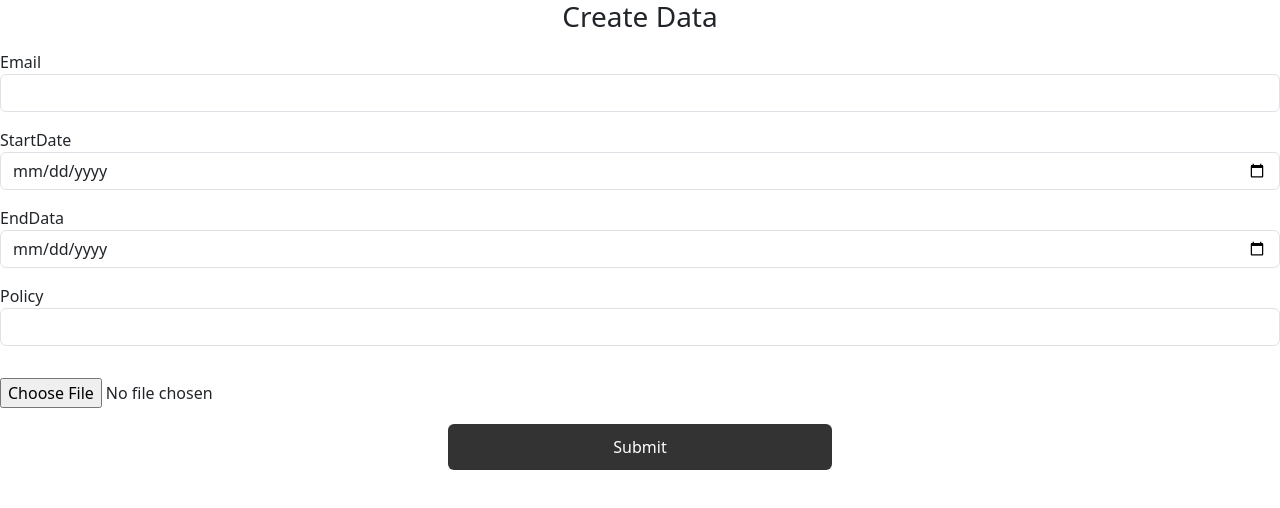
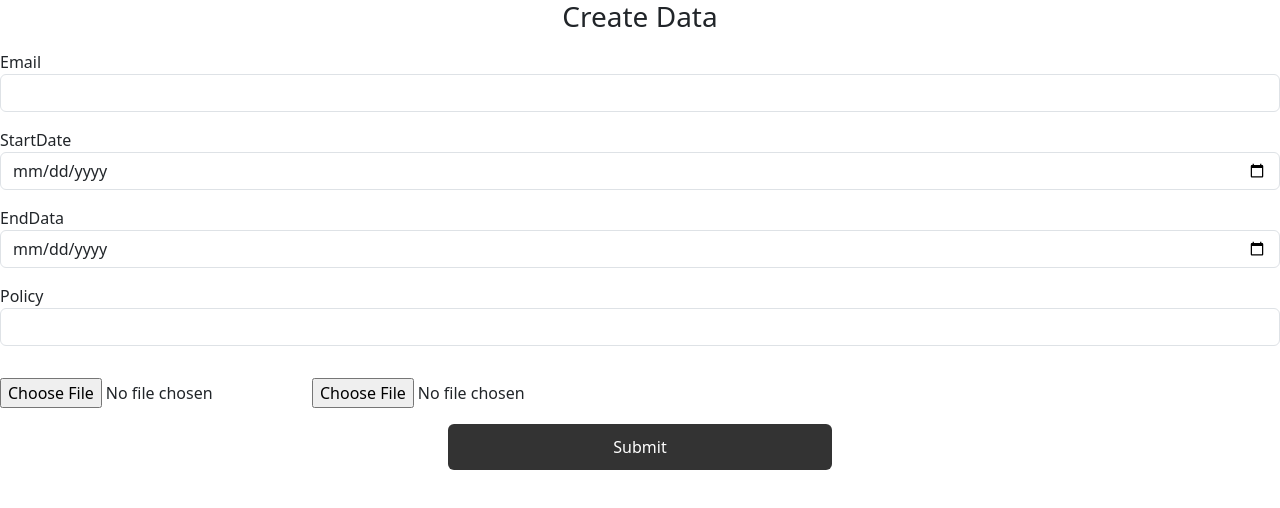
Before and after one commit to AjithaChand/Validation-project, a React (Create React App) app in the folder Insurance-app-main/: page /user in a window 1280 px wide. Shown: the top 508 px of the page. Built offline with nearby package versions, Linux system fonts and the light colour scheme.

Commit message:
Saved local changes before pulling

```diff
--- a/Insurance-app-main/src/Create.js
+++ b/Insurance-app-main/src/Create.js
@@ -58,6 +58,7 @@ const Create = () => {
         </div>
         <div className='mt-3'>
           <input type='file' onChange={handleFileChange} className='mt-3'/>
+          <input type='file' accept='*/*' onChange={handleFileChange} className='mt-3'/>
         </div>
         <button className='btn user-btn mt-3' style={{backgroundColor:"#333",width:"30%"}}>Submit</button>
       </form>
```
